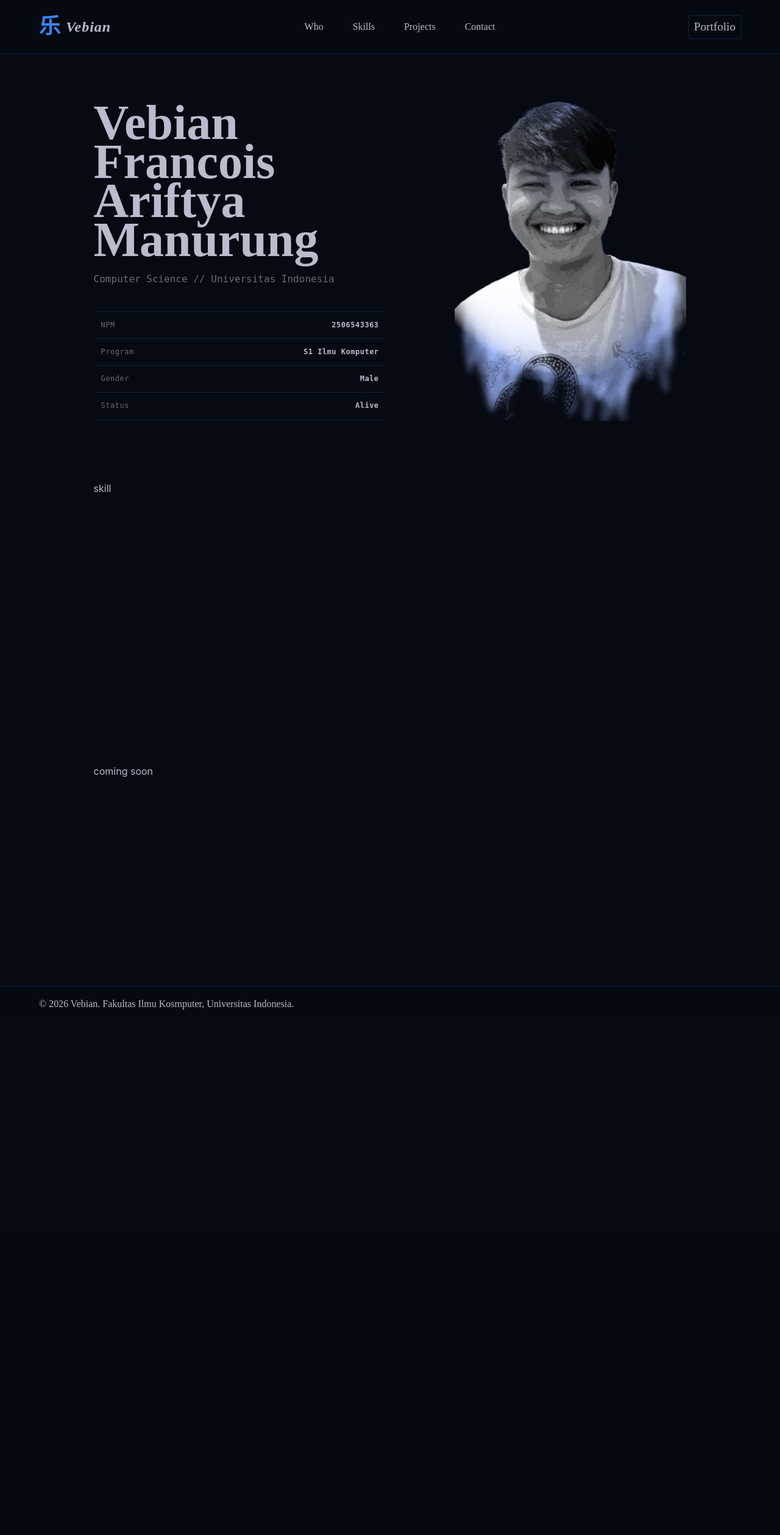
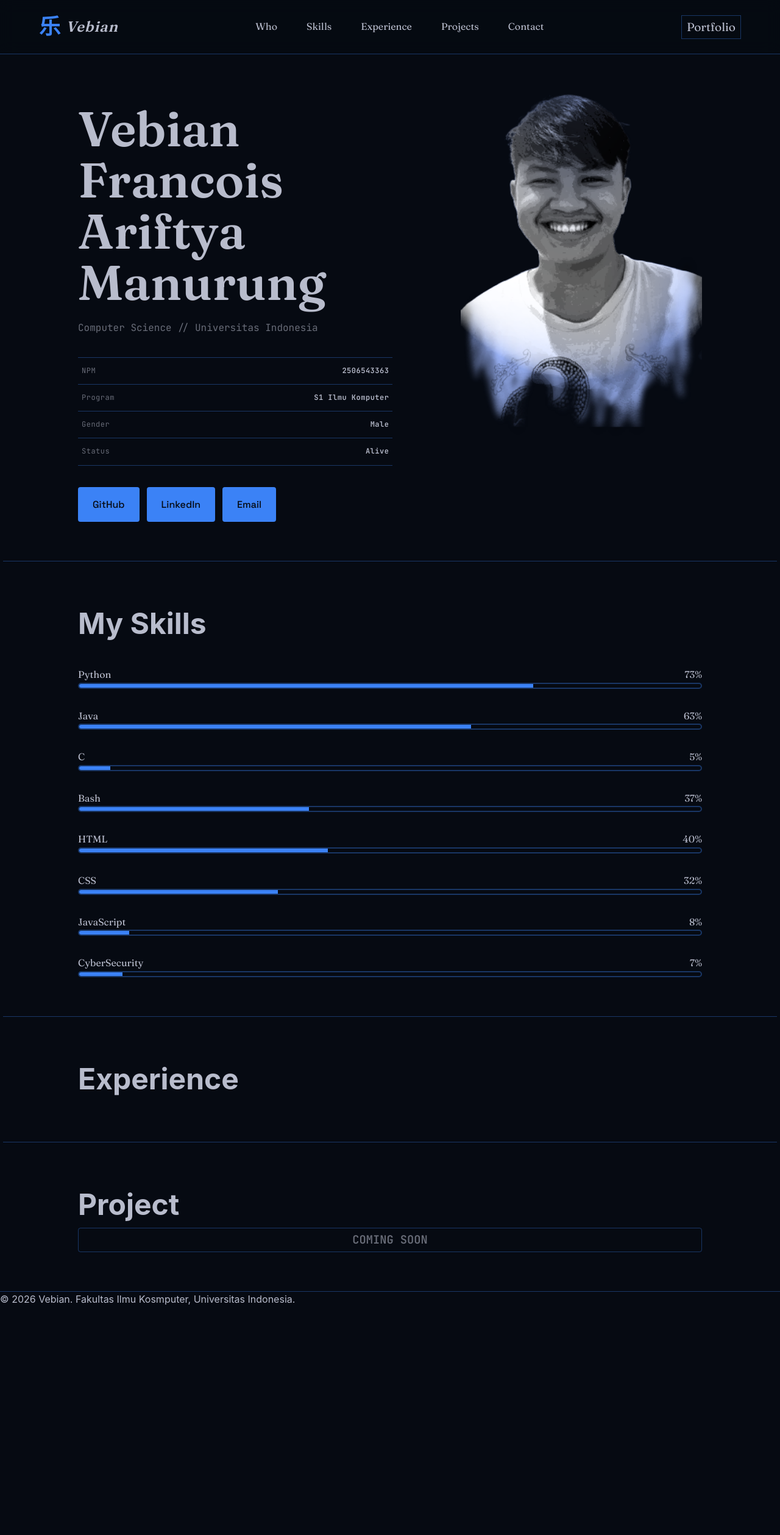
Before and after one commit to V4row/myportofolio, a Django app: page / in a window 1280 px wide. Shown: the whole page at 61% size. Before the commit the page ends 1656 px from the top, so only its background shows below. Run offline with Django 5.2, Linux system fonts and the light colour scheme.

Commit message:
Update Views site

```diff
--- a/static/css/style.css
+++ b/static/css/style.css
@@ -9,7 +9,7 @@
     --base-background: #060A12;
     --accent: #3b82f6;
     --accent-dark: #c7e9ff;
-    --line: rgba(59, 130, 246, 0.2);
+    --line: rgba(59, 131, 246, 0.363);
     --text-muted: #686C78;
     --radius: 4px;
 
@@ -17,17 +17,11 @@
 
 body {
     font-family: 'Inter', 'Space Grotesk', -apple-system, sans-serif;
-    /* font-family: -apple-system, "Segoe UI", Roboto, Helvetica, Arial, sans-serif; */
     color: var(--ink);
     background-color: var(--base-background);
     line-height: 1.6;
 }
 
-/* .container {
-    max-width: 960px;
-    margin: 0 auto;
-    padding: 0 1.5rem;
-    } */
 
 .site-header {
     position: sticky;
@@ -37,19 +31,22 @@ body {
     border-bottom: 1px solid var(--line);
 }
 
-.container {
+.inside-header {
+    display: flex;
+    align-items: center;
+    justify-content: space-between;
+
+
     font-family: 'Fraunces', serif;
     background: rgba(6, 10, 18, 0.8);
     backdrop-filter: blur(12px);
     padding: 1rem 5%;
 }
 
+
 nav {
     display: flex;
     align-items: center;
-    justify-content: space-between;
-    width: 100%;
-    /* padding: 1rem 5%; */
 }
 
 .brand {
@@ -86,12 +83,14 @@ nav {
     list-style: none;
     gap: 2rem;
 
-    li a{
+}
+
+
+.nav-list li a{
     padding: 0.5rem;
     position: relative;
     text-decoration: none;
     color: var(--ink);
-    }
 }
 
 .nav-list li a:after{
@@ -104,12 +103,13 @@ nav {
     left: 0;
     transition: all 0.3s ease;
 }
+
 .nav-list li a:hover:after{
     width: 100%;
 }
 
 main {
-    padding: 0 12%;
+    margin: 0 10%;
     margin-top: 40px;
     /* background-color: rosybrown; */
 }
@@ -125,37 +125,34 @@ section {
     margin-top: 40px;
     display: flex;
     justify-content: space-between;
+    align-items: flex-start;
     gap: 7rem;
 }
 
 .hero-bio{
     margin-top: 20px;
-    /* margin-left: 45px; */
     font-size: 1rem;
     color: var(--ink);
-    max-width: 480px;
-    margin-bottom: 1.5rem;
+    max-width: 540px;
     font-family: 'JetBrains Mono', monospace;
     /* background-color: red; */
 }
 
-.hero-top{
-    h1 {
+.hero-top h1 {
     font-family: 'Fraunces', serif;
-        line-height: 4rem;
+    line-height: 1.05;
     font-size: 5rem;
     padding: 20px 0;
 }
 
-    p {
+.hero p {
         font-size: 1rem;
         color: var(--text-muted);
-    }
     }
 
 .meta-list {
     font-size: 0.75rem;
-    margin-top: 40px;
+    margin: 35px 0;
     letter-spacing: 0.5px;
     border-top: 1.2px solid var(--line);
 }
@@ -164,23 +161,25 @@ section {
 .meta-row {
     display: flex;
     justify-content: space-between;
-    padding: 12px;
-    /* padding: 12px 0; */
+    align-items: center;
+    padding: 12px 6px;
+
 
     border-bottom: 1.2px solid var(--line);
+}
 
-    dt {
+.meta-row dt {
         color: var(--text-muted);
     }
 
-    dd {
+.meta-row dd {
         font-weight: 600;
-    }
     }
 
 .meta-row:hover {
     background-color: rgba(59, 130, 246, 0.03);
     font-style: italic;
+    padding-left: 12px;
 }
 
 .hero-img{
@@ -189,26 +188,27 @@ section {
     align-items: center;
 
 
-    width: 500px;
-    min-width: 300px;
-    max-width: 600px;
+    max-width: 480px;
+    min-width: 280px;
     height: auto;
+    width: 100%;
+    aspect-ratio: 4/6;
+    position: relative;
     /* background-color: blue; */
 
-    img {
-        width: 100%;
-        height: auto;
-    }
 }
 
-
-
-.skill{
-    height: 400px;
+.avatar{
+    display: block;
+    width:100%;
+    height:100%;
+    object-fit: cover;
+    object-position: center;
+    transition: all 0.3s ease;
 }
 
-.projects{
-    height: 300px;
+.avatar:hover{
+    transform: scale(1.05);
 }
 
 
@@ -216,3 +216,101 @@ section {
     border-top: 1px solid var(--line);
     height: 400px;
 }
+
+.contact {
+    display: flex;
+    align-items: center;
+    gap: 0.75rem;
+    margin-top: 2.3 rem;
+}
+
+.social-link {
+    display: flex;
+    align-items: center;
+    justify-content: center;
+    font-family: 'Space Grotesk', -apple-system, sans-serif;
+
+    padding: 1rem 1.5rem;
+    color: var(--base-background);
+    background-color: var(--accent);
+    text-decoration: none;
+    border-radius: var(--radius);
+}
+
+.social-link:hover {
+    background-color: var(--accent-dark);
+    color: var(--base-background);
+    transition: all 0.2s ease;
+}
+
+.seperator{
+    margin: 4rem -12%;
+    border-top: 1px solid var(--line);
+}
+
+h2 {
+    font-size: 3rem;;
+}
+
+.skill {
+    margin: 2rem 0;
+    font-family: 'Fraunces', serif;
+}
+
+.skill-info {
+    display: flex;
+    align-items: center;
+    justify-content: space-between;
+    font-size: 1rem;
+}
+
+.skill-bar{
+    height: 10px;
+    width: 100%;
+    border: var(--line) 2px solid;
+    border-radius: 10px;
+    overflow: hidden;
+}
+
+.skill-fill {
+    height: 100%;
+    background-color: #3b82f6;
+}
+
+/* .projects{
+    height: 300px;
+} */
+
+.card {
+    display: flex;
+    align-items: center;
+    justify-content: center;
+    border: var(--line) 1px solid;
+    border-radius: var(--radius);
+    height: 40px;
+}
+
+.card h3{
+    font-family: 'JetBrains Mono', monospace;
+    color: var(--text-muted);
+}
+
+@media (max-width: 800px) {
+    nav {
+        display: none;
+    }
+
+    .hero {
+        flex-direction: column-reverse;
+        gap: 2rem;
+    }
+
+    .hero-top h1 {
+        font-size: 3rem;
+    }
+
+
+    main {
+        padding: 0 5%;
+    }
+}
--- a/templates/index.html
+++ b/templates/index.html
@@ -7,27 +7,28 @@
     <link rel="preconnect" href="https://fonts.googleapis.com">
     <link rel="preconnect" href="https://fonts.gstatic.com" crossorigin>
     <link href="https://fonts.googleapis.com/css2?family=Space+Grotesk:wght@500;700&display=swap" rel="stylesheet">
+    <link href="https://fonts.googleapis.com/css2?family=Fraunces:opsz,wght@9..144,600;700&family=JetBrains+Mono:wght@400;600&family=Space+Grotesk:wght@500;700&display=swap" rel="stylesheet">
     <link rel="stylesheet" href="/static/css/style.css">
 </head>
 <body>
     <header class="site-header">
-        <div class="container">
-            <!-- <a href="#profile" class="brand">Vebian F. A. Manurung</a> -->
-            <nav>
+        <div class="inside-header">
             <a href="#profile" class="brand">
                 <span class="kanji">乐</span>
                 <span class="brand-name"><i>Vebian</i></span>
             </a>
+            <nav>
                 <ul class="nav-list">
                     <li><a href="#profile">Who</a></li>
                     <li><a href="#skills">Skills</a></li>
+                    <li><a href="#experience">Experience</a></li>
                     <li><a href="#projects">Projects</a></li>
                     <li><a href="#contact">Contact</a></li>
                 </ul>
+            </nav>
             <div class="my-portfolio">
                 <span>Portfolio</span>
             </div>
-            </nav>
         </div>
 
     </header>
@@ -60,21 +61,121 @@
                         </div>
                     </dl>
 
+                    <div class="contact" id="contact">
+                        <a href="https://github.com/V4row" class="social-link">GitHub</a>
+                        <a href="https://linkedin.com/in/vebian-manurung" class="social-link">LinkedIn</a>
+                        <a href="mailto:vnuw12@gmail.com" class="social-link">Email</a>
                     </div>
 
                 </div>
+            </div>
 
             <div class="hero-img">
-                <img src="/static/img/isthisme.png" alt="">
+                <img class="avatar" src="/static/img/isthisme.png" alt="Photo of Vebian">
             </div>
         </section>
 
-        <section class="skill" id="skills">
-            skill
+        <div class="seperator"></div>
+
+        <section class="skills" id="skills">
+            <h2>My Skills</h2>
+
+            <div class="skill">
+                <div class="skill-info">
+                    <span class="skill-name">Python</span>
+                    <span class="skill-per">73%</span>
+                </div>
+                <div class="skill-bar">
+                    <div class="skill-fill" style="width: 73%;"></div>
+                </div>
+            </div>
+
+            <div class="skill">
+                <div class="skill-info">
+                    <span class="skill-name">Java</span>
+                    <span class="skill-per">63%</span>
+                </div>
+                <div class="skill-bar">
+                    <div class="skill-fill" style="width: 63%;"></div>
+                </div>
+            </div>
+
+            <div class="skill">
+                <div class="skill-info">
+                    <span class="skill-name">C</span>
+                    <span class="skill-per">5%</span>
+                </div>
+                <div class="skill-bar">
+                    <div class="skill-fill" style="width: 5%;"></div>
+                </div>
+            </div>
+
+            <div class="skill">
+                <div class="skill-info">
+                    <span class="skill-name">Bash</span>
+                    <span class="skill-per">37%</span>
+                </div>
+                <div class="skill-bar">
+                    <div class="skill-fill" style="width: 37%;"></div>
+                </div>
+            </div>
+
+            <div class="skill">
+                <div class="skill-info">
+                    <span class="skill-name">HTML</span>
+                    <span class="skill-per">40%</span>
+                </div>
+                <div class="skill-bar">
+                    <div class="skill-fill" style="width: 40%;"></div>
+                </div>
+            </div>
+
+            <div class="skill">
+                <div class="skill-info">
+                    <span class="skill-name">CSS</span>
+                    <span class="skill-per">32%</span>
+                </div>
+                <div class="skill-bar">
+                    <div class="skill-fill" style="width: 32%;"></div>
+                </div>
+            </div>
+
+            <div class="skill">
+                <div class="skill-info">
+                    <span class="skill-name">JavaScript</span>
+                    <span class="skill-per">8%</span>
+                </div>
+                <div class="skill-bar">
+                    <div class="skill-fill" style="width: 8%;"></div>
+                </div>
+            </div>
+
+            <div class="skill">
+                <div class="skill-info">
+                    <span class="skill-name">CyberSecurity</span>
+                    <span class="skill-per">7%</span>
+                </div>
+                <div class="skill-bar">
+                    <div class="skill-fill" style="width: 7%;"></div>
+                </div>
+            </div>
+
         </section>
 
+        <div class="seperator"></div>
+
+        <section class="experience" id="experience">
+            <h2>Experience</h2>
+        </section>
+
+        <div class="seperator"></div>
+
         <section class="projects" id="projects">
-            coming soon
+            <h2>Project</h2>
+
+            <div class="card">
+                <h3>COMING SOON</h3>
+            </div>
         </section>
     </main>
 
```
Lines whose indentation alone changed are shown as unchanged.
